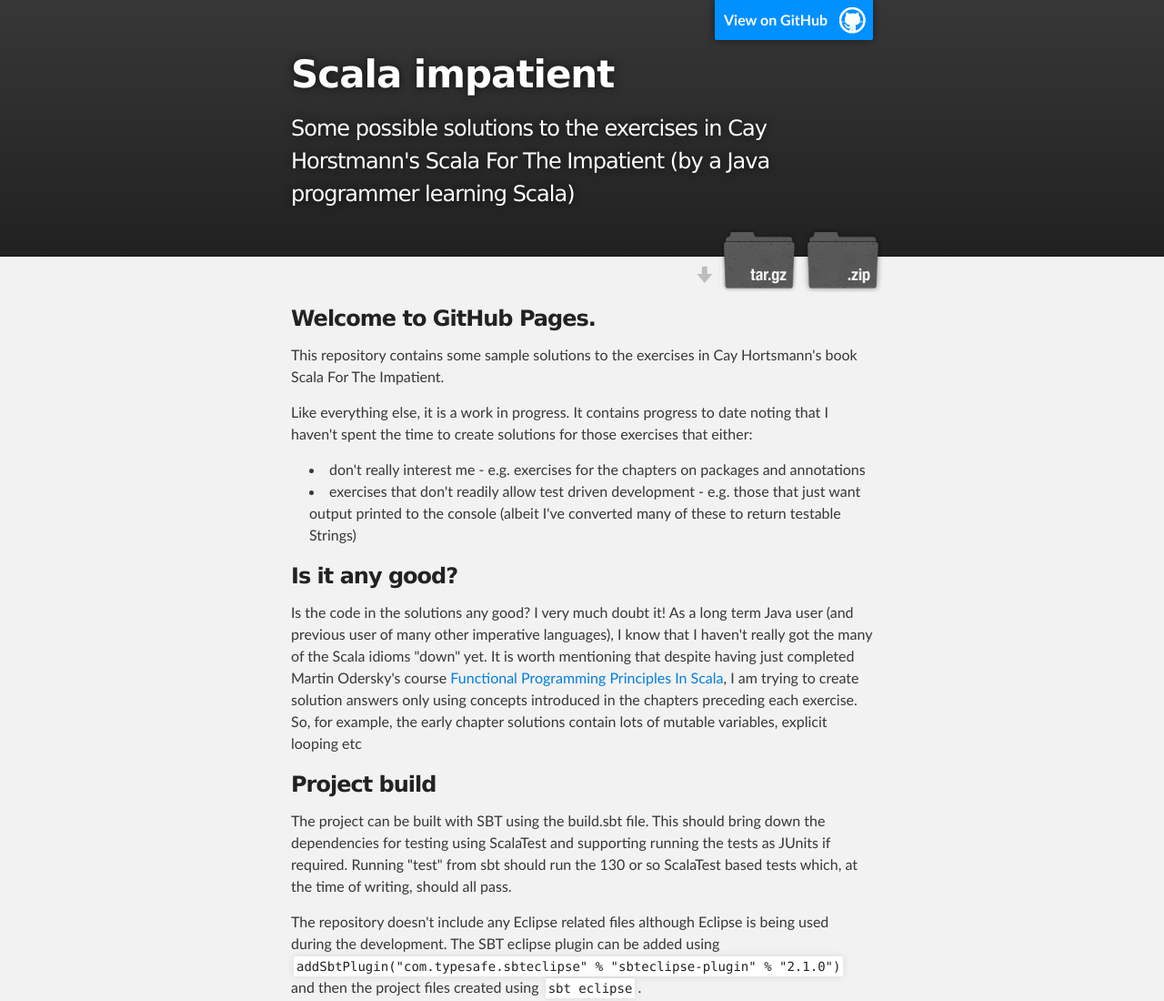
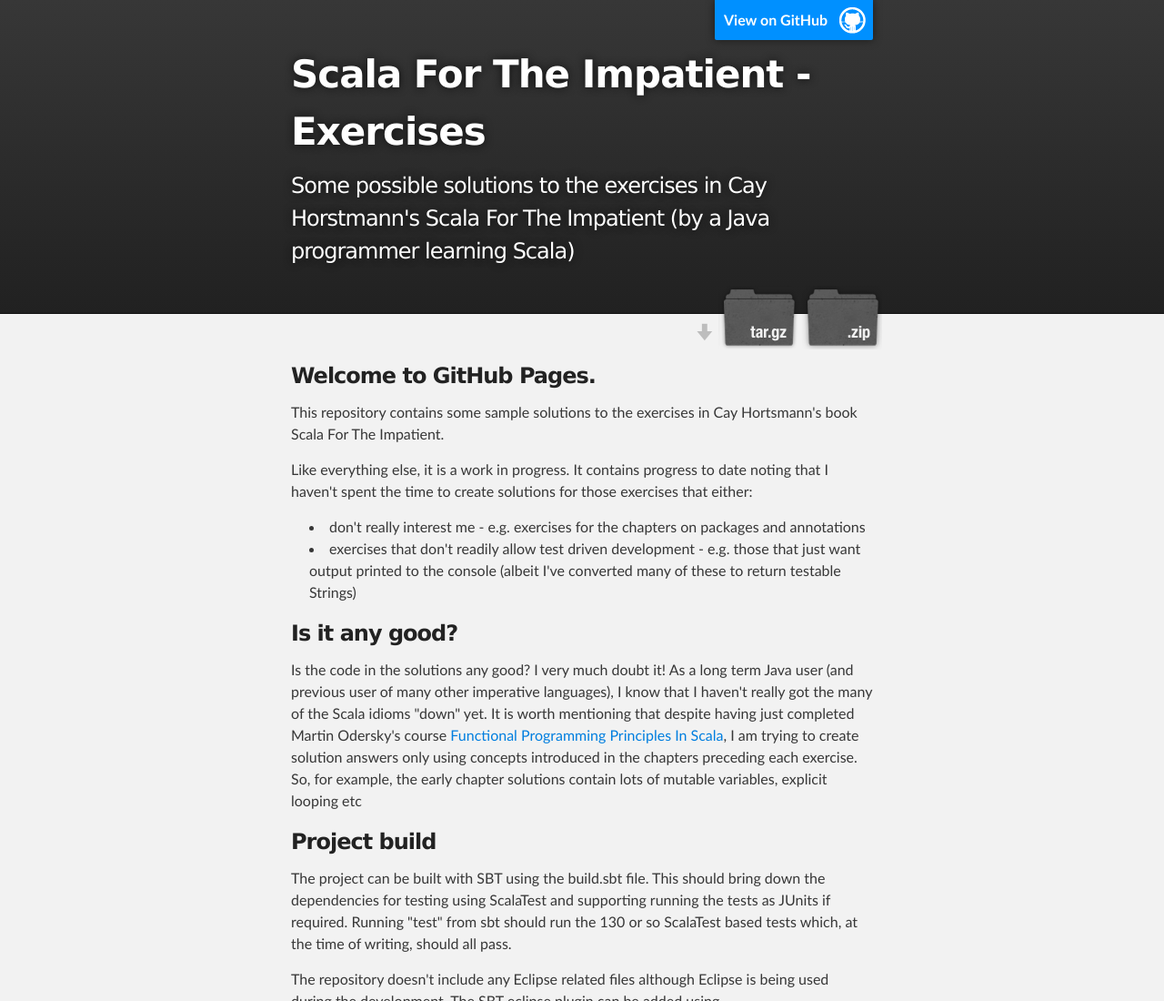
Before and after one commit to aidanwhiteley/scala_impatient, a plain HTML site: page index.html in a window 1280 px wide. Shown: the top 1100 px of the page at 91% size. Drawn offline with Linux system fonts and the light colour scheme.

Commit message:
Update index.html
Updating some of the text

```diff
--- a/index.html
+++ b/index.html
@@ -4,11 +4,11 @@
   <head>
     <meta charset='utf-8' />
     <meta http-equiv="X-UA-Compatible" content="chrome=1" />
-    <meta name="description" content="Scala impatient : Some possible solutions to the exercises in Cay Horstmann's Scala For The Impatient (by a Java programmer learning Scala)" />
+    <meta name="description" content="Scala For Yhe Impatient : Some possible solutions to the exercises in Cay Horstmann's Scala For The Impatient (by a Java programmer learning Scala)" />
 
     <link rel="stylesheet" type="text/css" media="screen" href="stylesheets/stylesheet.css">
 
-    <title>Scala impatient</title>
+    <title>Scala For The Impatient - Exercises</title>
   </head>
 
   <body>
@@ -18,7 +18,7 @@
         <header class="inner">
           <a id="forkme_banner" href="https://github.com/aidanwhiteley/scala_impatient">View on GitHub</a>
 
-          <h1 id="project_title">Scala impatient</h1>
+          <h1 id="project_title">Scala For The Impatient - Exercises</h1>
           <h2 id="project_tagline">Some possible solutions to the exercises in Cay Horstmann's Scala For The Impatient (by a Java programmer learning Scala)</h2>
 
             <section id="downloads">
```
